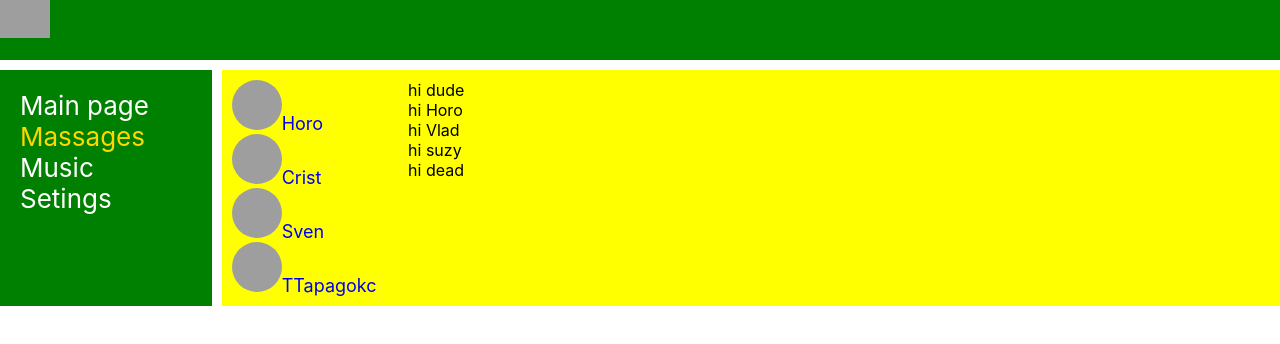
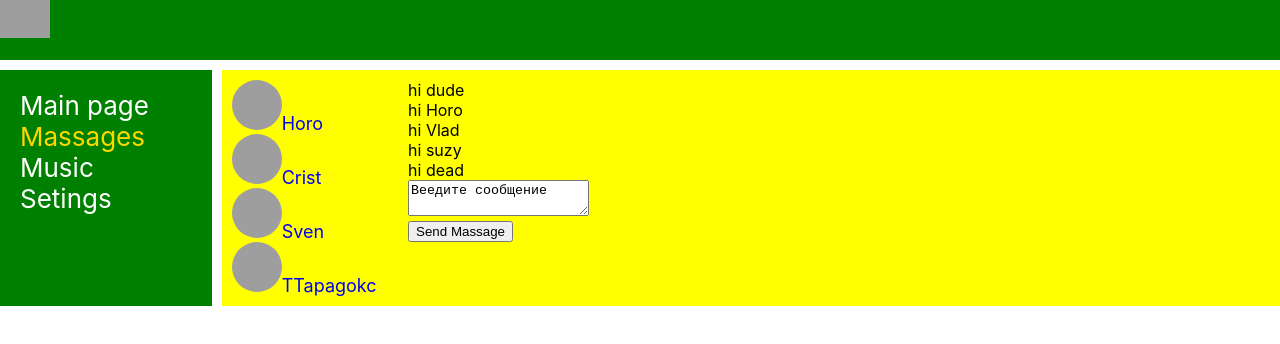
Before and after one commit to TTapagokc/TTapagokc_Dev_jun, a React (Create React App) app in the folder wos/: page /Dialogs in a window 1280 px wide. Shown: the top 344 px of the page. Built offline with nearby package versions, Linux system fonts and the light colour scheme; grey boxes are pictures that could not be loaded.

Commit message:
Add Msg on Dialogs

```diff
--- a/wos/src/App.js
+++ b/wos/src/App.js
@@ -14,7 +14,8 @@ function App(props) {
                 <NavBar/>
                 <div className='app-wrapper-content'>
                     <Route path='/Dialogs' render={() => <Dialogs
-                        dialogPage={props.state.dialogPage}/>}/>
+                        dialogPage={props.state.dialogPage}
+                        dispatch={props.dispatch} />}/>
                     <Route path='/MainContent' render={ () => <MainContent
                         MainContentPage={props.state.MainContentPage}
                         dispatch={props.dispatch} />} />
--- a/wos/src/components/Dialogs.jsx
+++ b/wos/src/components/Dialogs.jsx
@@ -1,6 +1,7 @@
 import React from "react";
 import s from './Dialogs.module.css';
 import {NavLink} from "react-router-dom";
+import {ActionCreatorAddMSG, ActionCreatorUPTextDialogs} from "../redux/state";
 
 const DialogItem = (props) => {
 
@@ -12,7 +13,6 @@ const DialogItem = (props) => {
         </div>
     );
 };
-
 const Message = (props) => {
     return (
         <div className={s.message}>{props.say}
@@ -22,10 +22,21 @@ const Message = (props) => {
 
 function Dialogs(props) {
     /*!!!Обработка масивов даных!!!*/
-    let dialogElemnts = props.dialogPage.dialogData.map(dialog => <DialogItem link={dialog.link} name={dialog.name} id={dialog.id}/>);
+    let dialogElemnts = props.dialogPage.dialogData.map(dialog => <DialogItem link={dialog.link} name={dialog.name}
+                                                                              id={dialog.id}/>);
     let dialogSay = props.dialogPage.msgElemets.map(msg => <Message say={msg.say}/>);
 
-
+    let NewMassage = props.dialogPage.dialogNewMassage; //Текст ериа из BLL
+    let newMSGElement = React.createRef(); //Создание ref
+    let MsgTextOnChange = () => {
+        let text = newMSGElement.current.value;
+        let actionD = ActionCreatorUPTextDialogs(text);
+        props.dispatch(actionD);
+    };
+    let AddMSG = () => {
+        props.dispatch(ActionCreatorAddMSG());
+        debugger;
+    };
 
     return (
         <div className={s.dialogs}>
@@ -34,6 +45,12 @@ function Dialogs(props) {
             </div>
             <div className={s.messages}>
                 {dialogSay}
+                <div>
+                    <textarea onChange={MsgTextOnChange} ref={newMSGElement} value={NewMassage}>New Massage</textarea>
+                    <div>
+                        <button onClick={AddMSG}>Send Massage</button>
+                    </div>
+                </div>
             </div>
         </div>
     );
--- a/wos/src/redux/state.js
+++ b/wos/src/redux/state.js
@@ -1,5 +1,7 @@
 const ADDPOST = 'ADD-POST';
 const UPDATETEXT = 'UPDATE-TEXT';
+const UPDATETEXTDIALOG = 'UPDATE-TEXT-DIALOG';
+const ADDMSGPOST = 'ADD-MSG-POST';
 
 let _callSubscriber = () => {
   console.log('Tree render has changed')
@@ -18,6 +20,8 @@ let store = {
             textAreaUpDate: "test-state",
         },
         dialogPage: {
+            dialogNewMassage: 'Веедите сообщение',
+
             msgElemets: [
                 {id: 1, say: "hi dude"},
                 {id: 2, say: "hi Horo"},
@@ -46,6 +50,16 @@ let store = {
         } else if (action.type === 'UPDATE-TEXT') {
             this._state.MainContentPage.textAreaUpDate = action.NewText;
             _callSubscriber();
+        } else if (action.type === 'UPDATE-TEXT-DIALOG') {
+            this._state.dialogPage.dialogNewMassage = action.NewDialogText;
+            _callSubscriber();
+        } else if (action.type === 'ADD-MSG-POST') {
+            let newMSGPost = {
+                id: 6, say: this._state.dialogPage.dialogNewMassage
+            };
+            this._state.dialogPage.msgElemets.push(newMSGPost);
+            this._state.dialogPage.dialogNewMassage = "";
+            _callSubscriber();
         }
     },
 
@@ -61,9 +75,16 @@ let store = {
 export const ActionCreatorAddPost = () => {
     return {type: ADDPOST};
 };
-
 export const ActionCreatorUPText = (text) => {
     return {type: UPDATETEXT, NewText: text};
 };
+export const ActionCreatorUPTextDialogs = (text) => {
+    return {type: UPDATETEXTDIALOG, NewDialogText: text};
+};
+export const ActionCreatorAddMSG = () => {
+    return {type: ADDMSGPOST};
+};
+
+
 
 export default store;
```
